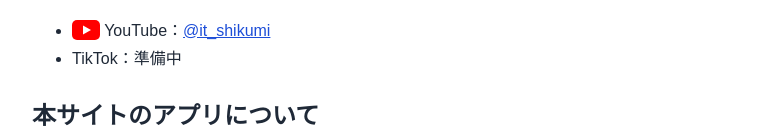
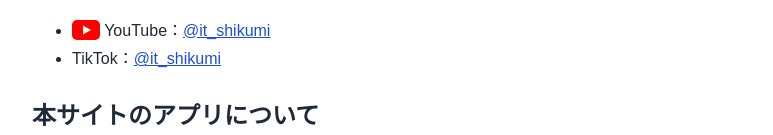
Before and after one commit to itshikumi-youtube/itshikumi-youtube.github.io, a plain HTML site: page index.html in a window 1280 px wide. Shown: the part 310-445 px from the top of the page, without its empty margins (248-1021 px from the left). Drawn offline with Linux system fonts and the light colour scheme.

Commit message:
TikTok のリンクを追加
Co-Authored-By: Claude Opus 5.5 <noreply@anthropic.com>

```diff
--- a/index.html
+++ b/index.html
@@ -17,7 +17,7 @@
   <h2>投稿先</h2>
   <ul>
     <li><svg width="28" height="20" viewBox="0 0 28 20" aria-hidden="true" style="vertical-align:-4px"><rect width="28" height="20" rx="5" fill="#FF0000"/><path d="M11 5.5v9l8-4.5z" fill="#fff"/></svg> YouTube：<a href="https://www.youtube.com/@it_shikumi">@it_shikumi</a></li>
-    <li>TikTok：準備中</li>
+    <li>TikTok：<a href="https://www.tiktok.com/@it_shikumi">@it_shikumi</a></li>
   </ul>
   <h2>本サイトのアプリについて</h2>
   <p>当チャンネルでは、運営者自身のチャンネルへ動画をアップロードするために、YouTube API Services を利用した自作ツール「it-shikumi uploader」を使っています。詳しくは<a href="privacy.html">プライバシーポリシー</a>と<a href="terms.html">利用規約</a>をご覧ください。</p>
```
